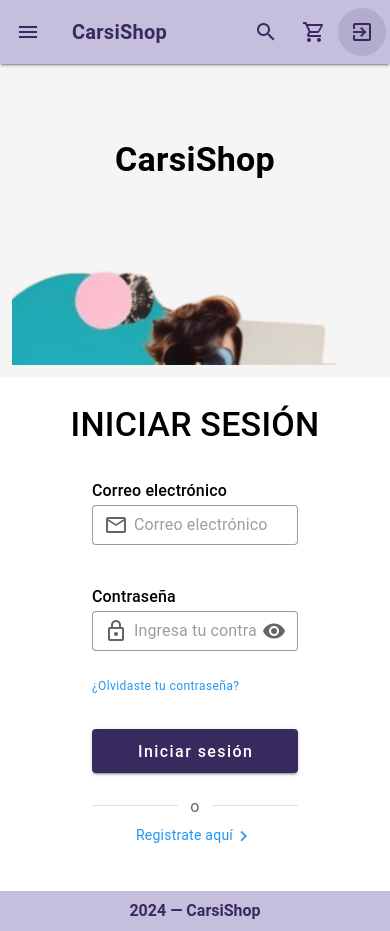
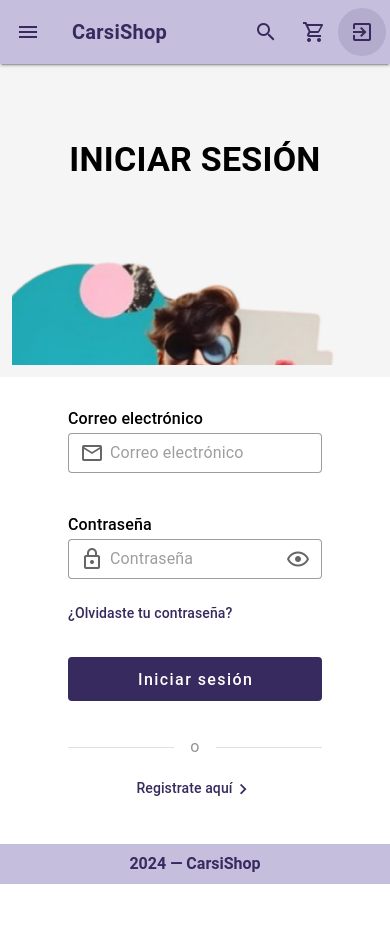
Before and after one commit to JoksanBahena/CARSISHOP-UI, a Vue app: page /login in a window 390 px wide. After the commit the page ends 884 px from the top, so only its background shows below. Built offline with nearby package versions, Linux system fonts and the light colour scheme.

Commit message:
[MODIFY] estandarización de diseño en auth-module

```diff
--- a/src/views/auth/ForgotPasswordConfirmView.vue
+++ b/src/views/auth/ForgotPasswordConfirmView.vue
@@ -1,8 +1,15 @@
 <template>
-  <auth-layout>
+  <auth-layout page-title="RESTABLECER CONTRASEÑA">
     <v-container>
-      <p class="mb-8 text-h4 font-weight-medium text-center">RESTABLECER CONTRASEÑA</p>
-      <form action="" class="mx-16">
+      <v-layout class="d-flex flex-column fill-height align-center text-black">
+        <h4
+          class="mb-8 text-h4 font-weight-medium text-center d-none d-md-flex"
+        >
+          RESTABLECER CONTRASEÑA
+        </h4>
+      </v-layout>
+
+      <form action="" class="mx-10">
         <v-alert
           v-show="!error"
           class="mb-8"
@@ -13,51 +20,51 @@
           closable
         />
 
-      <div class="mb-8">
+        <div class="mb-8">
           <div class="text-subtitle-1 font-weight-medium">Nueva contraseña</div>
           <v-text-field
             :append-inner-icon="visible ? 'mdi-eye-off' : 'mdi-eye'"
             :type="visible ? 'text' : 'password'"
             density="compact"
-            placeholder="Ingresa tu contraseña"
+            placeholder="Contraseña"
             prepend-inner-icon="mdi-lock-outline"
             variant="outlined"
             @click:append-inner="visible = !visible"
           />
-        <p class="" :style="{
-        color: colors.gray,
-        }">· Ingresa un mínimo 8 caracteres.</p>
+          <p
+            class=""
+            :style="{
+              color: colors.gray,
+            }"
+          >
+            · Mínimo 8 carácteres
+          </p>
         </div>
-          <div class="mb-8">
-          <div class="text-subtitle-1 font-weight-medium">Confirmar Contraseña</div>
+        <div class="mb-8">
+          <div class="text-subtitle-1 font-weight-medium">
+            Confirmar contraseña
+          </div>
           <v-text-field
             :append-inner-icon="visible ? 'mdi-eye-off' : 'mdi-eye'"
             :type="visible ? 'text' : 'password'"
             density="compact"
-            placeholder="Ingresa tu contraseña"
+            placeholder="Repetir contraseña"
             prepend-inner-icon="mdi-lock-outline"
             variant="outlined"
             @click:append-inner="visible = !visible"
           />
-
         </div>
-
-
 
         <v-btn
           class="mb-8 text-none"
-          :style="{
-            background: colors.primary_dark,
-            color: colors.white,
-          }"
+          href="/login"
+          :color="colors.primary_dark"
+          variant="flat"
           size="large"
           block
-
         >
           Reetablecer contraseña
         </v-btn>
-
-
       </form>
     </v-container>
   </auth-layout>
@@ -74,10 +81,8 @@ const colors = {
   primary: Colors.cs_primary,
   primary_dark: Colors.cs_primary_dark,
   white: Colors.cs_white,
-  gray:  Colors.cs_opacity_gray
+  gray: Colors.cs_opacity_gray,
 };
 
 const error = ref({ error: "", message: "" });
-
-
 </script>
--- a/src/views/auth/ForgotPasswordView.vue
+++ b/src/views/auth/ForgotPasswordView.vue
@@ -1,9 +1,15 @@
 <template>
-  <auth-layout>
+  <auth-layout page-title="RESTABLECER CONTRASEÑA">
     <v-container>
-      <p class="mb-8 text-h4 font-weight-medium text-center">RESTABLECER CONTRASEÑA</p>
-      <p class=' mb-8  font-weight-medium text-center'>Se te enviará un correo electrónico a la dirección que  proporciones para restablecer tu contraseña.</p>
-      <form action="" class="mx-16">
+      <v-layout class="d-flex flex-column fill-height align-center text-black">
+        <h4
+          class="mb-8 text-h4 font-weight-medium text-center d-none d-md-flex"
+        >
+          RESTABLECER CONTRASEÑA
+        </h4>
+      </v-layout>
+
+      <form action="" class="mx-10">
         <v-alert
           v-show="!error"
           class="mb-8"
@@ -13,6 +19,10 @@
           :text="error.message"
           closable
         />
+
+        <p class="mb-8 font-weight-medium text-center">
+          Se enviará un correo a la dirección para restablecer tu contraseña
+        </p>
 
         <div class="mb-4">
           <div class="text-subtitle-1 font-weight-medium">
@@ -26,23 +36,16 @@
           />
         </div>
 
-
-
         <v-btn
           class="mb-8 text-none"
-          :style="{
-            background: colors.primary_dark,
-            color: colors.white,
-          }"
+          href="/forgotPasswordConfirm"
+          :color="colors.primary_dark"
+          variant="flat"
           size="large"
           block
-          href="/forgotPasswordConfirm"
-
         >
           Continuar
         </v-btn>
-
-
       </form>
     </v-container>
   </auth-layout>
@@ -62,6 +65,4 @@ const colors = {
 };
 
 const error = ref({ error: "", message: "" });
-
-
 </script>
--- a/src/views/auth/LoginView.vue
+++ b/src/views/auth/LoginView.vue
@@ -1,8 +1,15 @@
 <template>
-  <auth-layout>
+  <auth-layout page-title="INICIAR SESIÓN">
     <v-container>
-      <p class="mb-8 text-h4 font-weight-medium text-center">INICIAR SESIÓN</p>
-      <form action="" class="mx-16">
+      <v-layout class="d-flex flex-column fill-height align-center text-black">
+        <h4
+          class="mb-8 text-h4 font-weight-medium text-center d-none d-md-flex"
+        >
+          INICIAR SESIÓN
+        </h4>
+      </v-layout>
+
+      <form action="" class="mx-10">
         <v-alert
           v-show="!error"
           class="mb-8"
@@ -28,19 +35,21 @@
         <div class="mb-8">
           <div class="text-subtitle-1 font-weight-medium">Contraseña</div>
           <v-text-field
-            :append-inner-icon="visible ? 'mdi-eye-off' : 'mdi-eye'"
+            :append-inner-icon="
+              visible ? 'mdi-eye-off-outline' : 'mdi-eye-outline'
+            "
             :type="visible ? 'text' : 'password'"
             density="compact"
-            placeholder="Ingresa tu contraseña"
+            placeholder="Contraseña"
             prepend-inner-icon="mdi-lock-outline"
             variant="outlined"
             @click:append-inner="visible = !visible"
           />
           <a
-            class="text-caption text-right text-decoration-none text-blue"
+            class="text-subtitle-2 text-decoration-none"
+            :style="{ color: colors.primary_dark }"
+            rel="noopener noreferrer"
             href="/forgotPassword"
-            rel="noopener noreferrer"
-            target="_blank"
           >
             ¿Olvidaste tu contraseña?</a
           >
@@ -48,24 +57,25 @@
 
         <v-btn
           class="mb-8 text-none"
+          href="/register"
           :color="colors.primary_dark"
           size="large"
+          variant="flat"
           block
         >
           Iniciar sesión
         </v-btn>
 
-        <v-row>
-          <v-col><v-divider /></v-col>
-          <p class="text-subtitle-1 text-medium-emphasis" color="grey-darken-3">
-            o
-          </p>
-          <v-col><v-divider /></v-col>
-        </v-row>
+        <div class="d-flex align-center">
+          <v-divider />
+          <p class="text-subtitle-1 mx-4" :style="{ color: colors.gray }">o</p>
+          <v-divider />
+        </div>
 
         <v-card-text class="text-center">
           <a
-            class="text-blue text-decoration-none"
+            class="text-subtitle-2 text-decoration-none"
+            :style="{ color: colors.primary_dark }"
             rel="noopener noreferrer"
             href="/register"
           >
@@ -87,10 +97,9 @@ const visible = ref(false);
 const colors = {
   primary: Colors.cs_primary,
   primary_dark: Colors.cs_primary_dark,
+  gray: Colors.cs_opacity_gray,
   white: Colors.cs_white,
 };
 
 const error = ref({ error: "", message: "" });
-
-
 </script>
--- a/src/views/auth/RegisterView.vue
+++ b/src/views/auth/RegisterView.vue
@@ -1,7 +1,13 @@
 <template>
-  <auth-layout>
+  <auth-layout page-title="REGISTRO">
     <v-container>
-      <p class="mb-2 text-h4 font-weight-medium text-center">REGISTRO</p>
+      <v-layout class="d-flex flex-column fill-height align-center text-black">
+        <h4
+          class="mb-8 text-h4 font-weight-medium text-center d-none d-md-flex"
+        >
+          REGISTRO
+        </h4>
+      </v-layout>
 
       <v-alert
         v-show="!error"
@@ -13,10 +19,10 @@
         closable
       />
 
-      <v-card class="mx-12" variant="flat">
-        <v-card-title class="text-subtitle-1 font-weight-regular pa-0 mb-2">
+      <v-card class="mx-10" variant="flat">
+        <v-card-title class="text-subtitle-1 font-weight-regular pa-0 mb-4">
           <v-avatar :color="colors.primary_dark" size="24" v-text="step" />
-          <span class="mx-2">{{ currentTitle }}</span>
+          <span class="mx-2">{{ current_title }}</span>
         </v-card-title>
 
         <v-window v-model="step">
@@ -263,7 +269,7 @@ const error = ref({ error: "", message: "" });
 
 const step = ref(1);
 
-const currentTitle = computed(() => {
+const current_title = computed(() => {
   switch (step.value) {
     case 1:
       return "Información personal";
```
